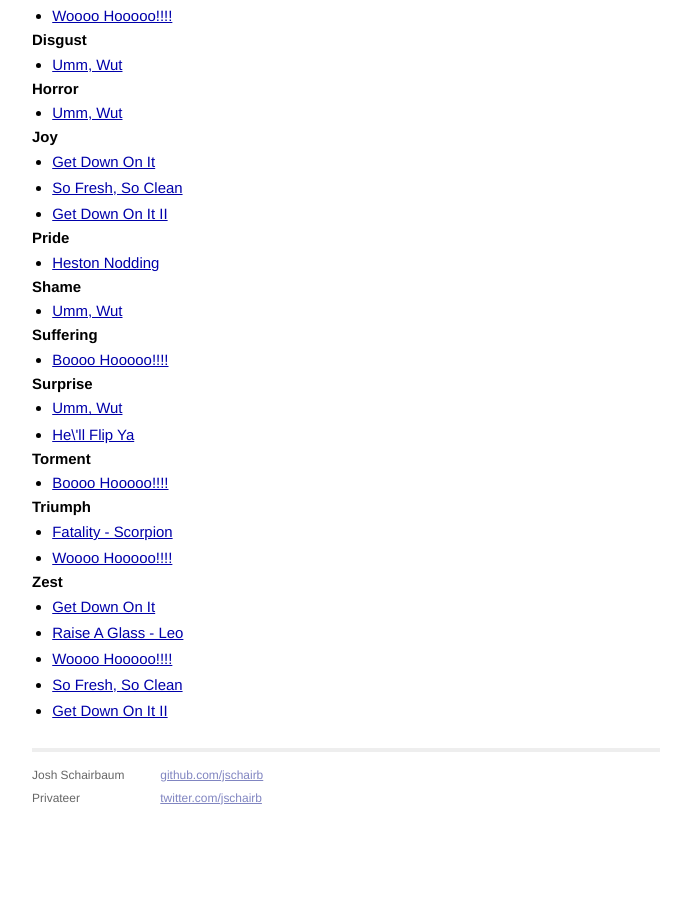
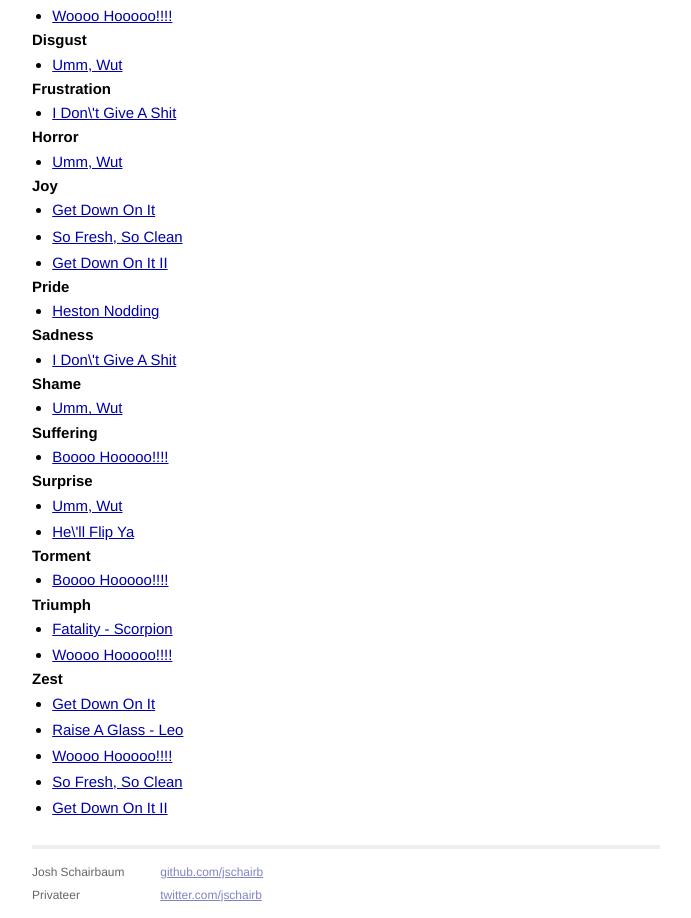
Before and after one commit to jschairb/zeitgeist, a Jekyll site: the page built from index.html, in a window 1280 px wide. Shown: the part 322-1240 px from the top of the page, without its empty margins (294-985 px from the left). Built offline with Jekyll 4.4.1, drawn with Linux system fonts in a browser that asks for light colours; Markdown is read by kramdown in place of the engine named in the settings; before the commit the page ends 1143 px from its top, so only the background shows below that.

Commit message:
RED DON\'T GIVE A SHIT

```diff
--- a/_data/categories.yaml
+++ b/_data/categories.yaml
@@ -10,6 +10,8 @@ Contentment:
   - leo-woohoo
 Disgust:
   - jesse-disbelief
+Frustration:
+  - red-don-t-give-a-shit
 Horror:
   - jesse-disbelief
 Joy:
@@ -18,6 +20,8 @@ Joy:
   - toddler-dancing
 Pride:
   - heston-nodding
+Sadness:
+  - red-don-t-give-a-shit
 Shame:
   - jesse-disbelief
 Suffering:
--- a/_data/images.yaml
+++ b/_data/images.yaml
@@ -28,6 +28,9 @@ osu-fans-boohoo:
 outkast-dancing:
   file: outkast-dancing.gif
   name: So Fresh, So Clean
+red-don-t-give-a-shit:
+  file: red-don-t-give-a-shit.gif
+  name: I Don\'t Give A Shit
 toddler-dancing:
   file: toddler-dancing.gif
   name: Get Down On It II
```
Also changed, not shown: 1 other file.
